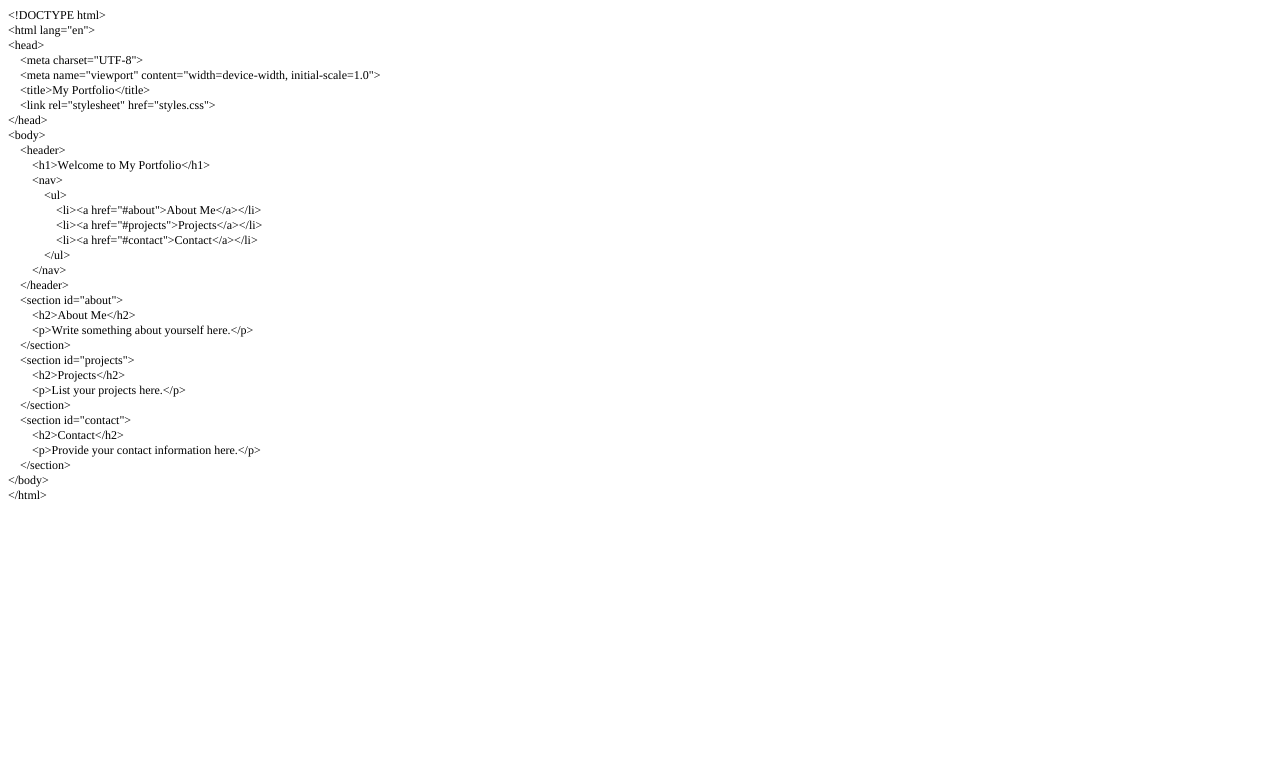
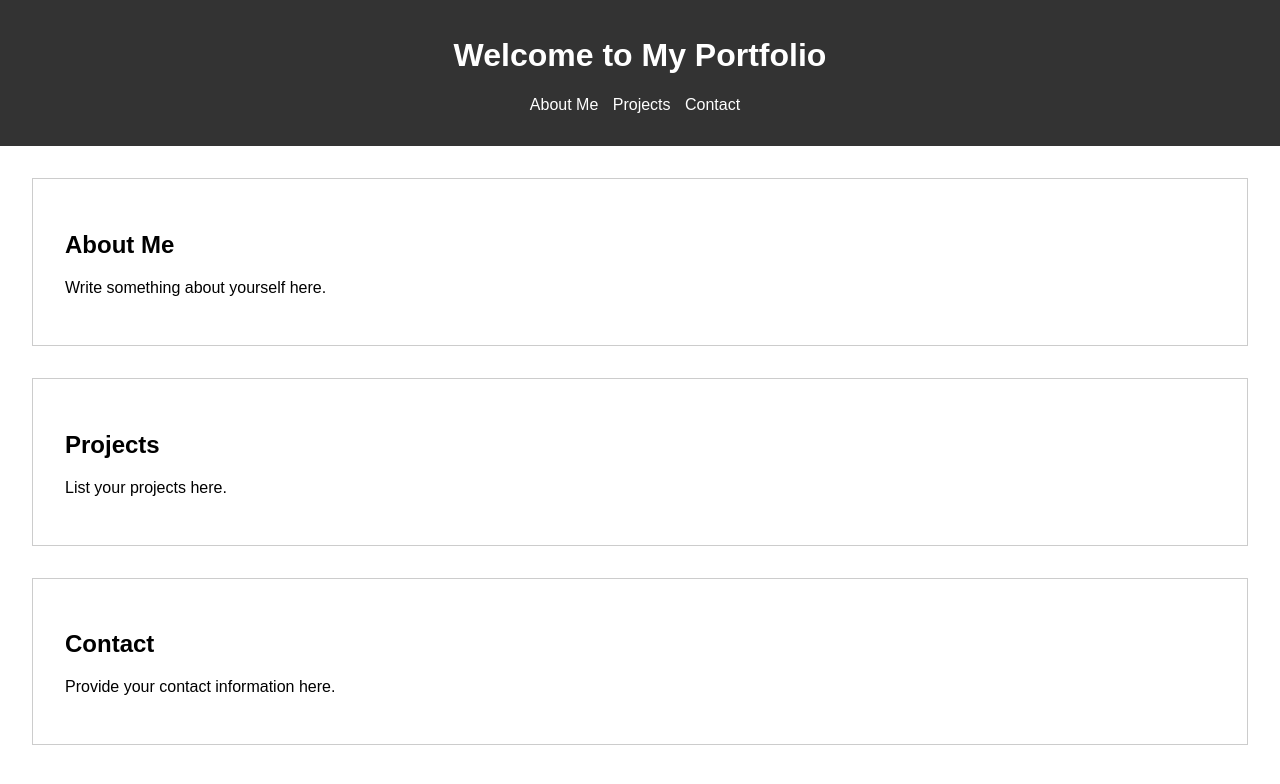
Before and after one commit to diogommiguez/diogommiguez.github.io, a plain HTML site: page index.html in a window 1280 px wide. Drawn offline with Linux system fonts and the light colour scheme.

Commit message:
index troubleshooting

```diff
--- a/index.html
+++ b/index.html
@@ -1,49 +1,33 @@
-<!DOCTYPE html PUBLIC "-//W3C//DTD HTML 4.01//EN" "http://www.w3.org/TR/html4/strict.dtd">
-<html>
+<!DOCTYPE html>
+<html lang="en">
 <head>
-  <meta http-equiv="Content-Type" content="text/html; charset=utf-8">
-  <meta http-equiv="Content-Style-Type" content="text/css">
-  <title></title>
-  <meta name="Generator" content="Cocoa HTML Writer">
-  <meta name="CocoaVersion" content="2487.3">
-  <style type="text/css">
-    p.p1 {margin: 0.0px 0.0px 0.0px 0.0px; font: 12.0px Times; -webkit-text-stroke: #000000}
-    span.s1 {font-kerning: none}
-  </style>
+    <meta charset="UTF-8">
+    <meta name="viewport" content="width=device-width, initial-scale=1.0">
+    <title>My Portfolio</title>
+    <link rel="stylesheet" href="styles.css">
 </head>
 <body>
-<p class="p1"><span class="s1">&lt;!DOCTYPE html&gt;</span></p>
-<p class="p1"><span class="s1">&lt;html lang="en"&gt;</span></p>
-<p class="p1"><span class="s1">&lt;head&gt;</span></p>
-<p class="p1"><span class="s1"><span class="Apple-converted-space">    </span>&lt;meta charset="UTF-8"&gt;</span></p>
-<p class="p1"><span class="s1"><span class="Apple-converted-space">    </span>&lt;meta name="viewport" content="width=device-width, initial-scale=1.0"&gt;</span></p>
-<p class="p1"><span class="s1"><span class="Apple-converted-space">    </span>&lt;title&gt;My Portfolio&lt;/title&gt;</span></p>
-<p class="p1"><span class="s1"><span class="Apple-converted-space">    </span>&lt;link rel="stylesheet" href="styles.css"&gt;</span></p>
-<p class="p1"><span class="s1">&lt;/head&gt;</span></p>
-<p class="p1"><span class="s1">&lt;body&gt;</span></p>
-<p class="p1"><span class="s1"><span class="Apple-converted-space">    </span>&lt;header&gt;</span></p>
-<p class="p1"><span class="s1"><span class="Apple-converted-space">        </span>&lt;h1&gt;Welcome to My Portfolio&lt;/h1&gt;</span></p>
-<p class="p1"><span class="s1"><span class="Apple-converted-space">        </span>&lt;nav&gt;</span></p>
-<p class="p1"><span class="s1"><span class="Apple-converted-space">            </span>&lt;ul&gt;</span></p>
-<p class="p1"><span class="s1"><span class="Apple-converted-space">                </span>&lt;li&gt;&lt;a href="#about"&gt;About Me&lt;/a&gt;&lt;/li&gt;</span></p>
-<p class="p1"><span class="s1"><span class="Apple-converted-space">                </span>&lt;li&gt;&lt;a href="#projects"&gt;Projects&lt;/a&gt;&lt;/li&gt;</span></p>
-<p class="p1"><span class="s1"><span class="Apple-converted-space">                </span>&lt;li&gt;&lt;a href="#contact"&gt;Contact&lt;/a&gt;&lt;/li&gt;</span></p>
-<p class="p1"><span class="s1"><span class="Apple-converted-space">            </span>&lt;/ul&gt;</span></p>
-<p class="p1"><span class="s1"><span class="Apple-converted-space">        </span>&lt;/nav&gt;</span></p>
-<p class="p1"><span class="s1"><span class="Apple-converted-space">    </span>&lt;/header&gt;</span></p>
-<p class="p1"><span class="s1"><span class="Apple-converted-space">    </span>&lt;section id="about"&gt;</span></p>
-<p class="p1"><span class="s1"><span class="Apple-converted-space">        </span>&lt;h2&gt;About Me&lt;/h2&gt;</span></p>
-<p class="p1"><span class="s1"><span class="Apple-converted-space">        </span>&lt;p&gt;Write something about yourself here.&lt;/p&gt;</span></p>
-<p class="p1"><span class="s1"><span class="Apple-converted-space">    </span>&lt;/section&gt;</span></p>
-<p class="p1"><span class="s1"><span class="Apple-converted-space">    </span>&lt;section id="projects"&gt;</span></p>
-<p class="p1"><span class="s1"><span class="Apple-converted-space">        </span>&lt;h2&gt;Projects&lt;/h2&gt;</span></p>
-<p class="p1"><span class="s1"><span class="Apple-converted-space">        </span>&lt;p&gt;List your projects here.&lt;/p&gt;</span></p>
-<p class="p1"><span class="s1"><span class="Apple-converted-space">    </span>&lt;/section&gt;</span></p>
-<p class="p1"><span class="s1"><span class="Apple-converted-space">    </span>&lt;section id="contact"&gt;</span></p>
-<p class="p1"><span class="s1"><span class="Apple-converted-space">        </span>&lt;h2&gt;Contact&lt;/h2&gt;</span></p>
-<p class="p1"><span class="s1"><span class="Apple-converted-space">        </span>&lt;p&gt;Provide your contact information here.&lt;/p&gt;</span></p>
-<p class="p1"><span class="s1"><span class="Apple-converted-space">    </span>&lt;/section&gt;</span></p>
-<p class="p1"><span class="s1">&lt;/body&gt;</span></p>
-<p class="p1"><span class="s1">&lt;/html&gt;</span></p>
+    <header>
+        <h1>Welcome to My Portfolio</h1>
+        <nav>
+            <ul>
+                <li><a href="#about">About Me</a></li>
+                <li><a href="#projects">Projects</a></li>
+                <li><a href="#contact">Contact</a></li>
+            </ul>
+        </nav>
+    </header>
+    <section id="about">
+        <h2>About Me</h2>
+        <p>Write something about yourself here.</p>
+    </section>
+    <section id="projects">
+        <h2>Projects</h2>
+        <p>List your projects here.</p>
+    </section>
+    <section id="contact">
+        <h2>Contact</h2>
+        <p>Provide your contact information here.</p>
+    </section>
 </body>
 </html>
```
